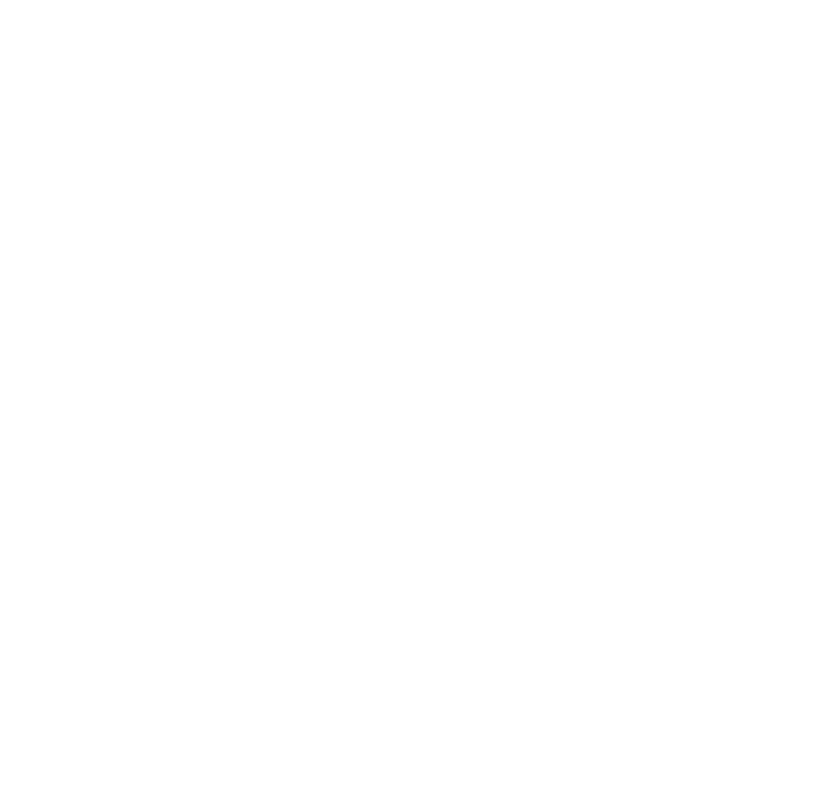
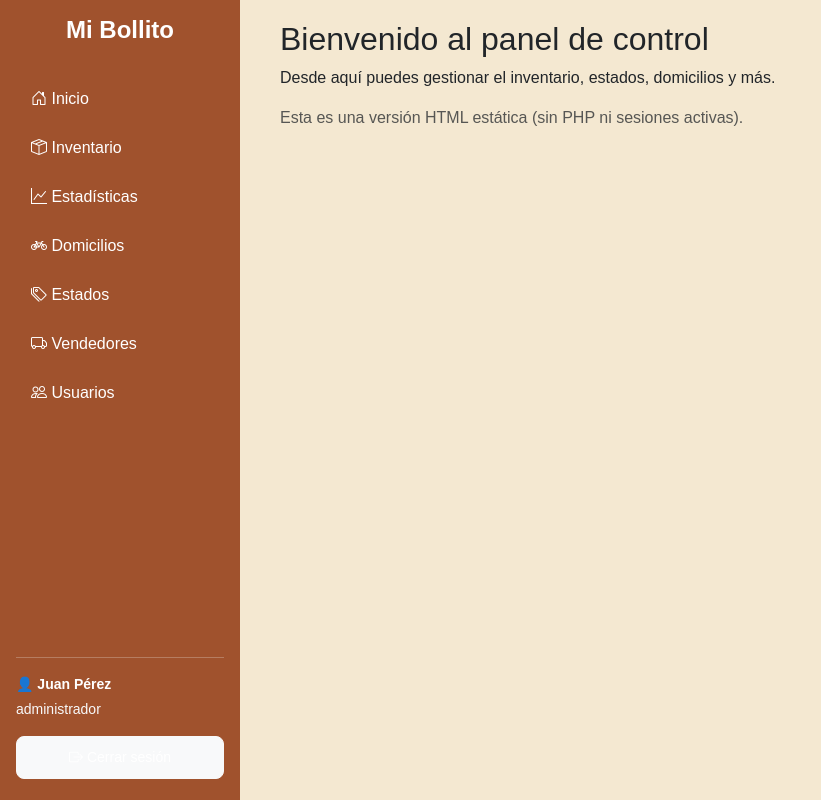
Before and after one commit to Neifer3/estados, a PHP site: page /includes/footer.php in a window 1280 px wide. Before the commit the part shown is empty. Shown: the whole page, without its empty margins (0-821 px from the left). Run offline with PHP 8.4, Linux system fonts and the light colour scheme.

Commit message:
Refactor footer.php to include sidebar and styles

```diff
--- a/includes/footer.php
+++ b/includes/footer.php
@@ -1,5 +1,90 @@
-</div> <!-- content -->
+<!DOCTYPE html>
+<html lang="es">
+<head>
+  <meta charset="UTF-8">
+  <meta name="viewport" content="width=device-width, initial-scale=1.0">
+  <title>Mi Bollito - Panel</title>
+  <link href="https://cdn.jsdelivr.net/npm/bootstrap@5.3.3/dist/css/bootstrap.min.css" rel="stylesheet">
+  <link href="https://cdn.jsdelivr.net/npm/bootstrap-icons@1.11.3/font/bootstrap-icons.css" rel="stylesheet">
+  <style>
+    body {
+      background-color: #f4e8d1;
+      font-family: Arial, sans-serif;
+      margin: 0;
+      display: flex;
+    }
+    .sidebar {
+      width: 240px;
+      background-color: #a0522d;
+      height: 100vh;
+      color: #fff;
+      position: fixed;
+      top: 0; left: 0;
+      padding: 1rem;
+      display: flex;
+      flex-direction: column;
+    }
+    .sidebar h4 {
+      font-weight: bold;
+      margin-bottom: 2rem;
+      text-align: center;
+    }
+    .sidebar a {
+      color: #fff;
+      text-decoration: none;
+      display: block;
+      padding: 10px 15px;
+      border-radius: 8px;
+      margin-bottom: 5px;
+      transition: background 0.2s;
+    }
+    .sidebar a:hover, .sidebar a.active {
+      background-color: #8b4513;
+    }
+    .content {
+      margin-left: 260px;
+      padding: 20px;
+      flex: 1;
+    }
+  </style>
+</head>
+<body>
 
-<script src="https://cdn.jsdelivr.net/npm/bootstrap@5.3.3/dist/js/bootstrap.bundle.min.js"></script>
+  <!-- Sidebar principal -->
+  <div class="sidebar">
+    <h4>Mi Bollito</h4>
+
+    <a href="panel.html"><i class="bi bi-house-door"></i> Inicio</a>
+    <a href="inventario.html"><i class="bi bi-box-seam"></i> Inventario</a>
+    <a href="estadisticas.html"><i class="bi bi-graph-up"></i> Estadísticas</a>
+    <a href="domicilios.html"><i class="bi bi-bicycle"></i> Domicilios</a>
+    <a href="estados.html"><i class="bi bi-tags"></i> Estados</a>
+
+    <!-- Sección visible solo para administradores -->
+    <div id="adminSection">
+      <a href="vendedores.html"><i class="bi bi-truck"></i> Vendedores</a>
+      <a href="usuarios.html"><i class="bi bi-people"></i> Usuarios</a>
+    </div>
+
+    <div class="mt-auto">
+      <hr class="text-light">
+      <p class="small mb-1">👤 <strong>Juan Pérez</strong></p>
+      <p class="small text-light">administrador</p>
+      <a href="logout.html" class="btn btn-light btn-sm w-100 mt-2">
+        <i class="bi bi-box-arrow-right"></i> Cerrar sesión
+      </a>
+    </div>
+  </div>
+
+  <!-- Contenido principal -->
+  <div class="content">
+    <h2>Bienvenido al panel de control</h2>
+    <p>Desde aquí puedes gestionar el inventario, estados, domicilios y más.</p>
+    <p class="text-muted">Esta es una versión HTML estática (sin PHP ni sesiones activas).</p>
+  </div> <!-- content -->
+
+  <!-- Script de Bootstrap -->
+  <script src="https://cdn.jsdelivr.net/npm/bootstrap@5.3.3/dist/js/bootstrap.bundle.min.js"></script>
+
 </body>
 </html>
```
